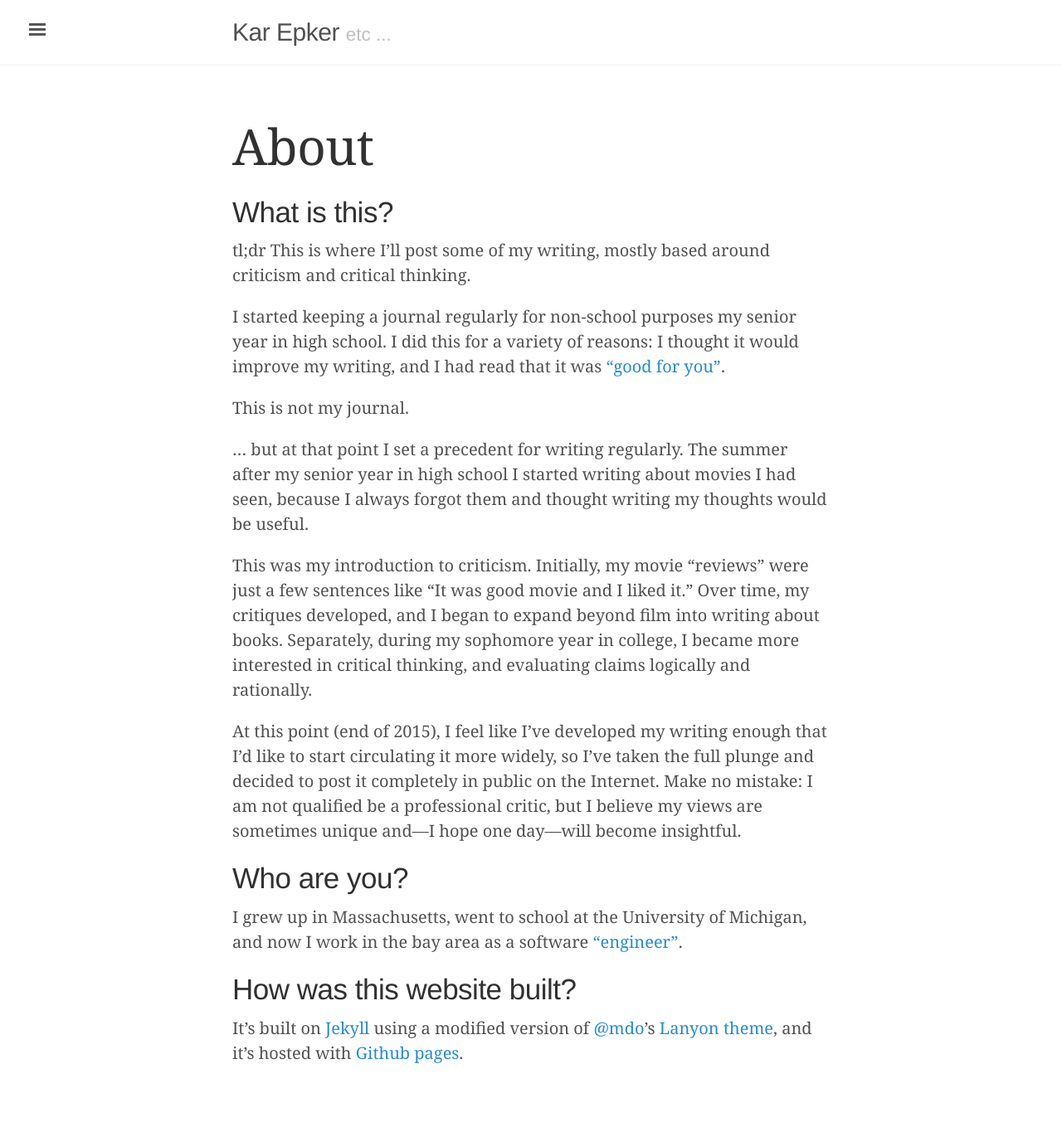
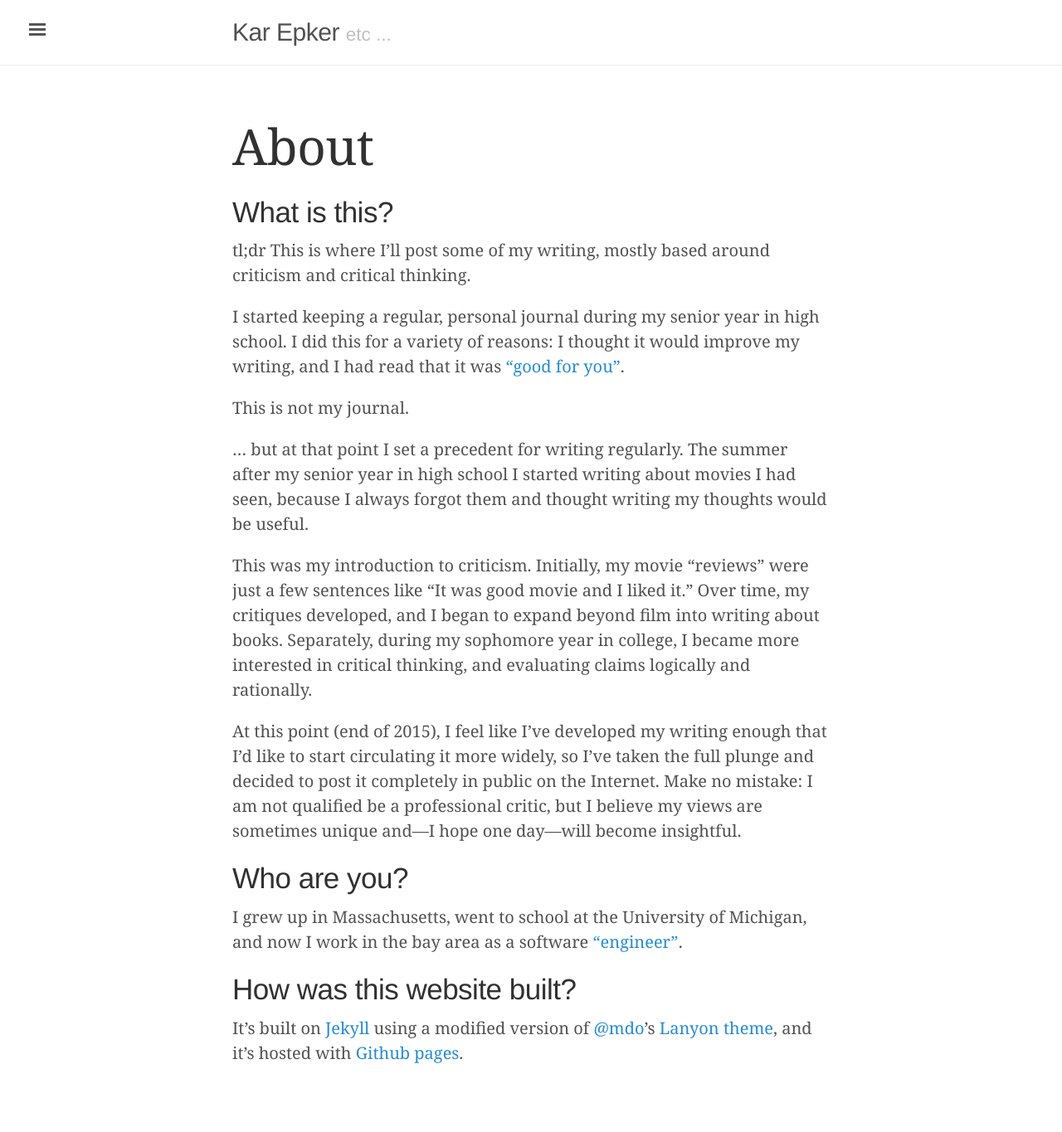
Before and after one commit to karepker/karepker.github.io, a Jekyll site: the page built from about.md, in a window 1280 px wide. Shown: the whole page at 83% size. Built offline with Jekyll 4.4.1, drawn with Linux system fonts in a browser that asks for light colours.

Commit message:
Better wording in about page.

```diff
--- a/about.md
+++ b/about.md
@@ -8,8 +8,8 @@ title: About
 tl;dr This is where I'll post some of my writing, mostly based around criticism
 and critical thinking.
 
-I started keeping a journal regularly for non-school purposes my senior year in
-high school. I did this for a variety of reasons: I thought it would improve my
+I started keeping a regular, personal journal during my senior year in high
+school. I did this for a variety of reasons: I thought it would improve my
 writing, and I had read that it was ["good for you"][lh_journaling_benefits].
 
 This is not my journal.
```
